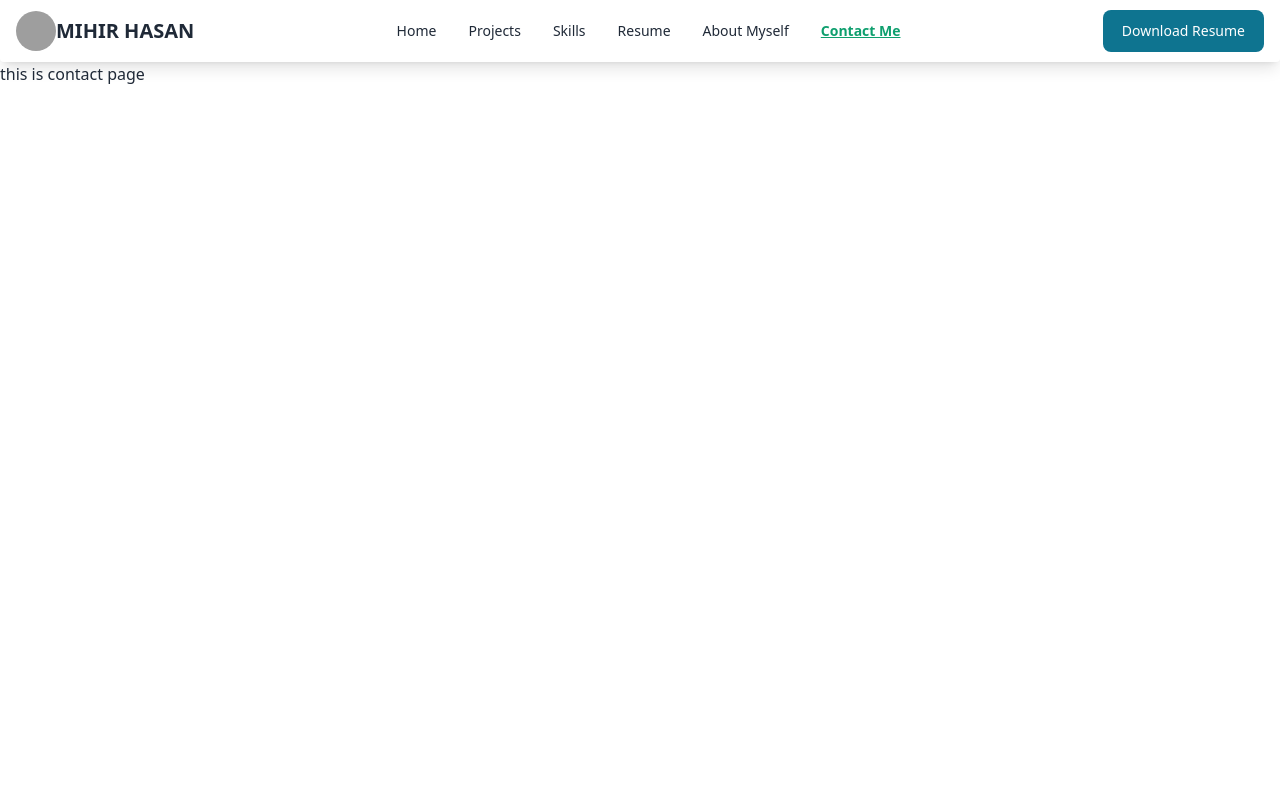
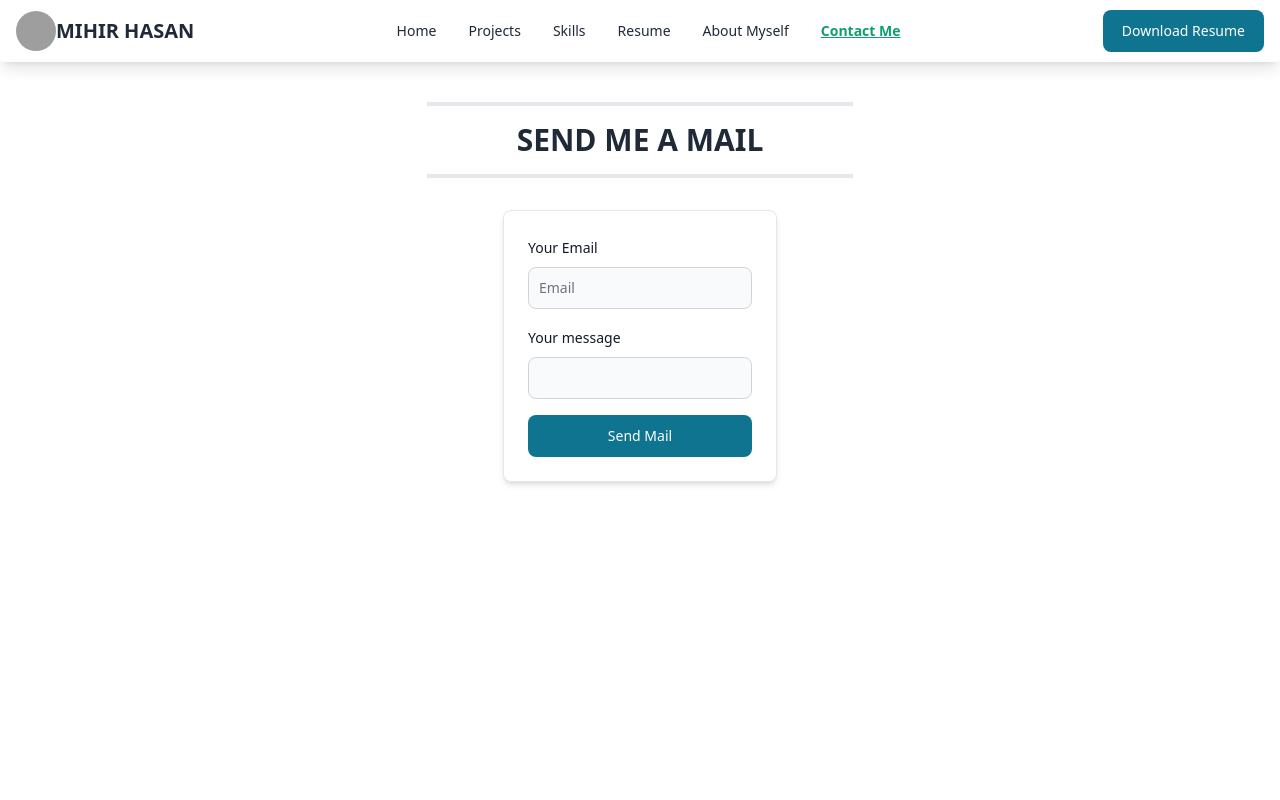
Before and after one commit to mihir-x/My-Portfolio, a React (Vite) app: page /contact in a window 1280 px wide. Shown: the top 800 px of the page. Built offline with nearby package versions, Linux system fonts and the light colour scheme; grey boxes are pictures that could not be loaded.

Commit message:
added contact me page and email sending functionality

```diff
--- a/package.json
+++ b/package.json
@@ -21,7 +21,8 @@
     "react-icons": "^4.12.0",
     "react-pdf": "^7.6.0",
     "react-router-dom": "^6.20.1",
-    "sort-by": "^1.2.0"
+    "sort-by": "^1.2.0",
+    "sweetalert": "^2.1.2"
   },
   "devDependencies": {
     "@types/react": "^18.2.37",
--- a/src/Pages/Contact/Contact.jsx
+++ b/src/Pages/Contact/Contact.jsx
@@ -1,9 +1,52 @@
+import { Button, Card, Label, TextInput } from "flowbite-react";
+import Headings from "../../Components/Shared/Headings/Headings";
+import axios from "axios";
+import swal from "sweetalert";
 
 
 const Contact = () => {
+    const handleSendMail = async (e) => {
+        e.preventDefault()
+        const form = e.target
+        const email = form.email.value
+        const message = form.message.value
+        const mailObject = {
+            email, message
+        }
+        console.log(mailObject)
+        try {
+            const res = await axios.post('https://my-portfolio-server-omega.vercel.app/send-mail', mailObject)
+            if (res.data.status === 200){
+                form.reset()
+                swal("Success!", "Thank you for your email", "success")
+            }
+        }
+        catch (err) {
+            swal ( "Oops" ,  "Something went wrong!" ,  "error" )
+        }
+    }
     return (
         <div>
-            this is contact page
+            <Headings heading='Send Me A Mail'></Headings>
+            <div className="flex items-center justify-center">
+                <Card className="max-w-sm">
+                    <form onSubmit={handleSendMail} className="flex flex-col gap-4">
+                        <div>
+                            <div className="mb-2 block">
+                                <Label htmlFor="email1" value="Your Email" />
+                            </div>
+                            <TextInput id="email1" name="email" type="email" placeholder="Email" required />
+                        </div>
+                        <div>
+                            <div className="mb-2 block">
+                                <Label htmlFor="message" value="Your message" />
+                            </div>
+                            <TextInput id="message" name="message" type="text" required />
+                        </div>
+                        <Button type="submit">Send Mail</Button>
+                    </form>
+                </Card>
+            </div>
         </div>
     );
 };
--- a/src/Pages/Resume/Resume.jsx
+++ b/src/Pages/Resume/Resume.jsx
@@ -64,7 +64,7 @@ const Resume = () => {
                         <h1 className=" text-lg md:text-xl font-bold mb-2">Medical Camp Management</h1>
                         <a href="https://github.com/mihir-x/medical-camp-management-project" className="text-white p-1 rounded-md bg-gray-500">GitHub Link</a>
                         <a href="https://luminous-sherbet-6eb0c1.netlify.app" className="text-white p-1 rounded-md bg-gray-500 ml-5">Live Link</a>
-                        <p className="font-bold">Features:</p>
+                        <p className="font-bold mt-3">Features:</p>
                         <ul className="list-disc p-2">
                             <li>Database integration with mongoDB</li>
                             <li>Payment system integration with stripe.js</li>
@@ -75,7 +75,7 @@ const Resume = () => {
                         <h1 className=" text-lg md:text-xl font-bold mb-2">Blog Hub</h1>
                         <a href="https://github.com/mihir-x/my-blog-website-assignment" className="text-white p-1 rounded-md bg-gray-500">GitHub Link</a>
                         <a href="https://gorgeous-kitten-b026ab.netlify.app" className="text-white p-1 rounded-md bg-gray-500 ml-5">Live Link</a>
-                        <p className="font-bold">Features:</p>
+                        <p className="font-bold mt-3">Features:</p>
                         <ul className="list-disc p-2">
                             <li>Database integration with mongoDB</li>
                             <li>Can add, update blog and post comment</li>
@@ -86,7 +86,7 @@ const Resume = () => {
                         <h1 className=" text-lg md:text-xl font-bold mb-2">Brand Shop</h1>
                         <a href="https://github.com/mihir-x/automotive-brand-shop-project" className="text-white p-1 rounded-md bg-gray-500">GitHub Link</a>
                         <a href="https://celadon-croissant-bebbb3.netlify.app" className="text-white p-1 rounded-md bg-gray-500 ml-5">Live Link</a>
-                        <p className="font-bold">Features:</p>
+                        <p className="font-bold mt-3">Features:</p>
                         <ul className="list-disc p-2">
                             <li>Database integration with mongoDB</li>
                             <li>Dark/light theme integration on homepage</li>
```
Also changed, not shown: 1 other file (tests, documents, lock files or other folders).
